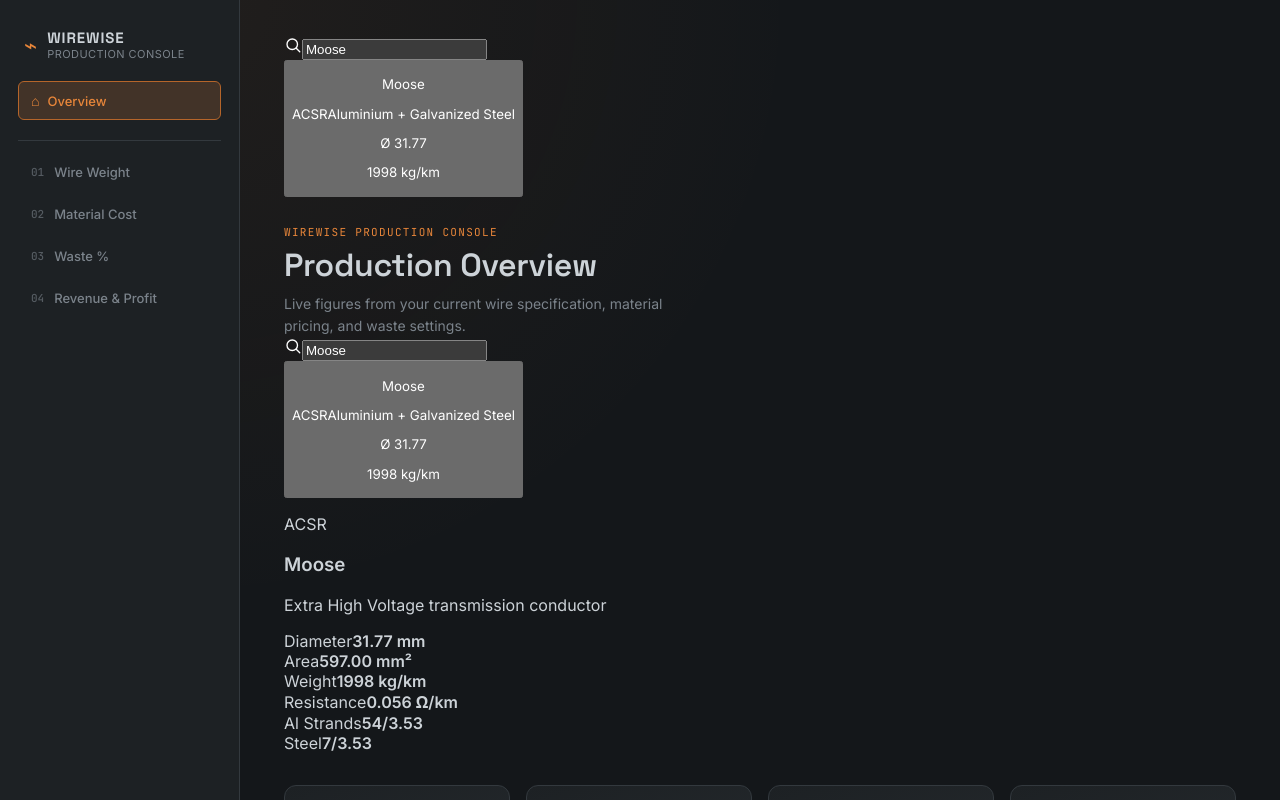
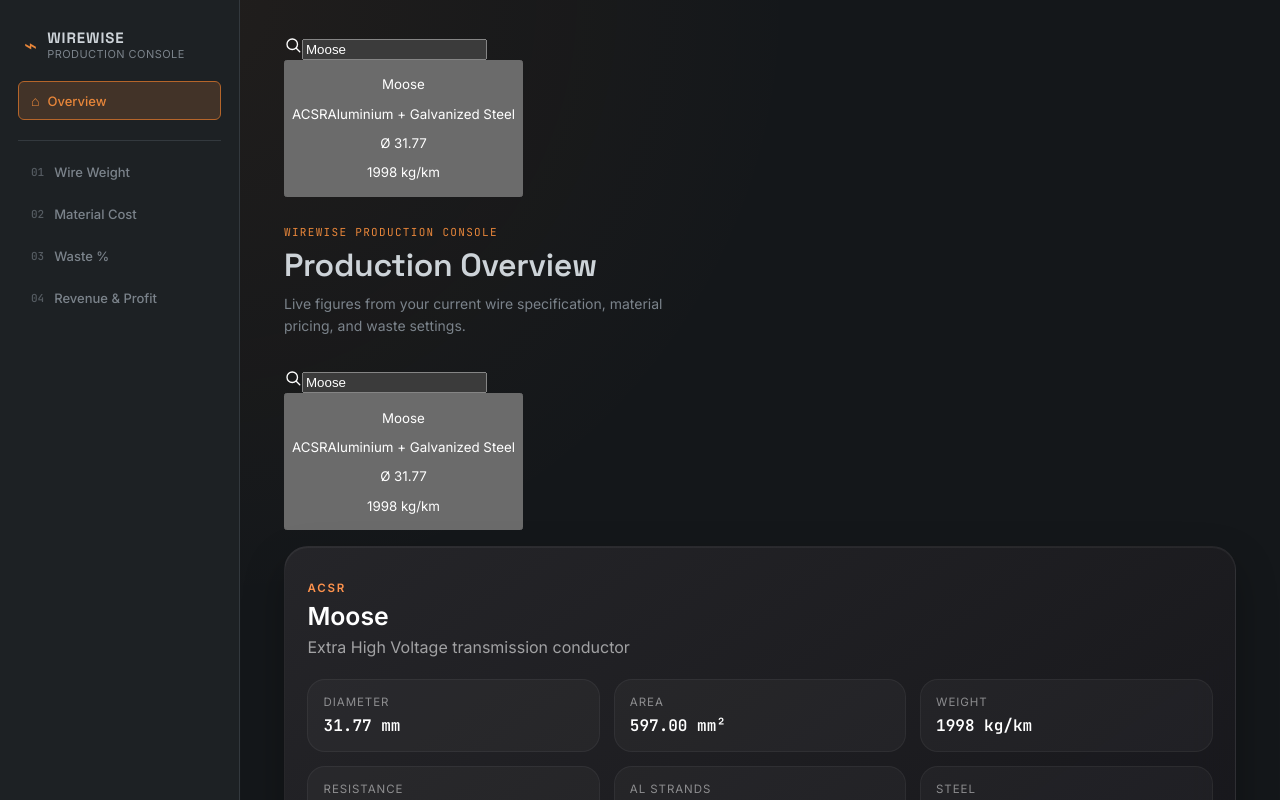
Before and after one commit to Hrithik-Vhora/Wirewise, a React (Vite) app: page / in a window 1280 px wide. Shown: the top 800 px of the page. Built offline with nearby package versions, Linux system fonts and the light colour scheme.

Commit message:
Add styles for conductor selector and spec card

```diff
--- a/src/App.css
+++ b/src/App.css
@@ -656,3 +656,115 @@
     grid-template-columns: 1fr;
   }
 }
+/* ==========================================
+   CONDUCTOR SELECTOR
+   ========================================== */
+
+.home__selector {
+  width: 100%;
+  margin-top: 2rem;
+  display: flex;
+  flex-direction: column;
+  gap: 1rem;
+}
+
+/* ==========================================
+   ENGINEERING SPEC CARD
+   ========================================== */
+
+.conductor-spec-card {
+  background: linear-gradient(
+    145deg,
+    rgba(38, 38, 42, 0.95),
+    rgba(24, 24, 28, 0.92)
+  );
+  border: 1px solid rgba(255,255,255,0.06);
+  border-radius: 24px;
+  padding: 1.4rem;
+  backdrop-filter: blur(22px);
+  -webkit-backdrop-filter: blur(22px);
+  box-shadow:
+    inset 0 1px 0 rgba(255,255,255,0.05),
+    0 18px 40px rgba(0,0,0,0.28);
+  transition: all 280ms ease;
+}
+
+.conductor-spec-card:hover {
+  border-color: rgba(255,140,60,0.22);
+  transform: translateY(-2px);
+}
+
+.conductor-spec-card__header {
+  margin-bottom: 1.2rem;
+}
+
+.conductor-spec-card__eyebrow {
+  color: #ff934d;
+  font-size: 0.72rem;
+  letter-spacing: 0.16em;
+  text-transform: uppercase;
+  margin-bottom: 0.35rem;
+  font-weight: 600;
+}
+
+.conductor-spec-card h3 {
+  color: #fff;
+  font-size: 1.55rem;
+  margin: 0;
+  font-weight: 650;
+}
+
+.conductor-spec-card__header p:last-child {
+  color: rgba(255,255,255,0.58);
+  margin-top: 0.35rem;
+  line-height: 1.45;
+}
+
+/* ==========================================
+   SPEC GRID
+   ========================================== */
+
+.conductor-spec-grid {
+  display: grid;
+  grid-template-columns: repeat(3, minmax(0,1fr));
+  gap: 0.85rem;
+}
+
+.spec-item {
+  background: rgba(255,255,255,0.03);
+  border: 1px solid rgba(255,255,255,0.05);
+  border-radius: 18px;
+  padding: 0.95rem;
+  transition: all 240ms ease;
+}
+
+.spec-item:hover {
+  background: rgba(255,255,255,0.05);
+  border-color: rgba(255,140,60,0.15);
+}
+
+.spec-item span {
+  display: block;
+  font-size: 0.72rem;
+  color: rgba(255,255,255,0.48);
+  text-transform: uppercase;
+  letter-spacing: 0.08em;
+  margin-bottom: 0.4rem;
+}
+
+.spec-item strong {
+  color: white;
+  font-family: "SF Mono", "JetBrains Mono", monospace;
+  font-size: 1rem;
+  font-weight: 600;
+}
+
+/* ==========================================
+   MOBILE
+   ========================================== */
+
+@media (max-width: 768px) {
+  .conductor-spec-grid {
+    grid-template-columns: repeat(2,1fr);
+  }
+}
```
